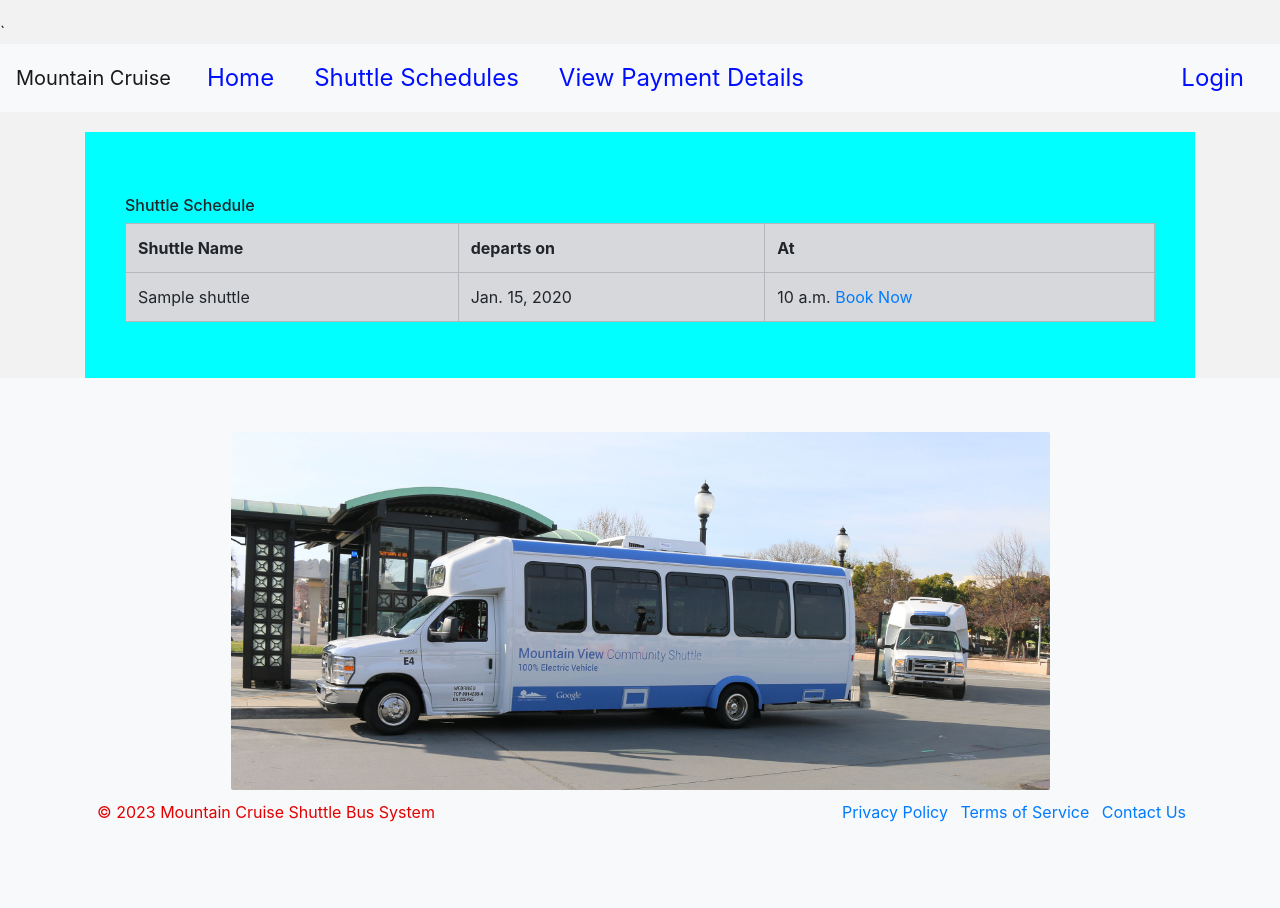
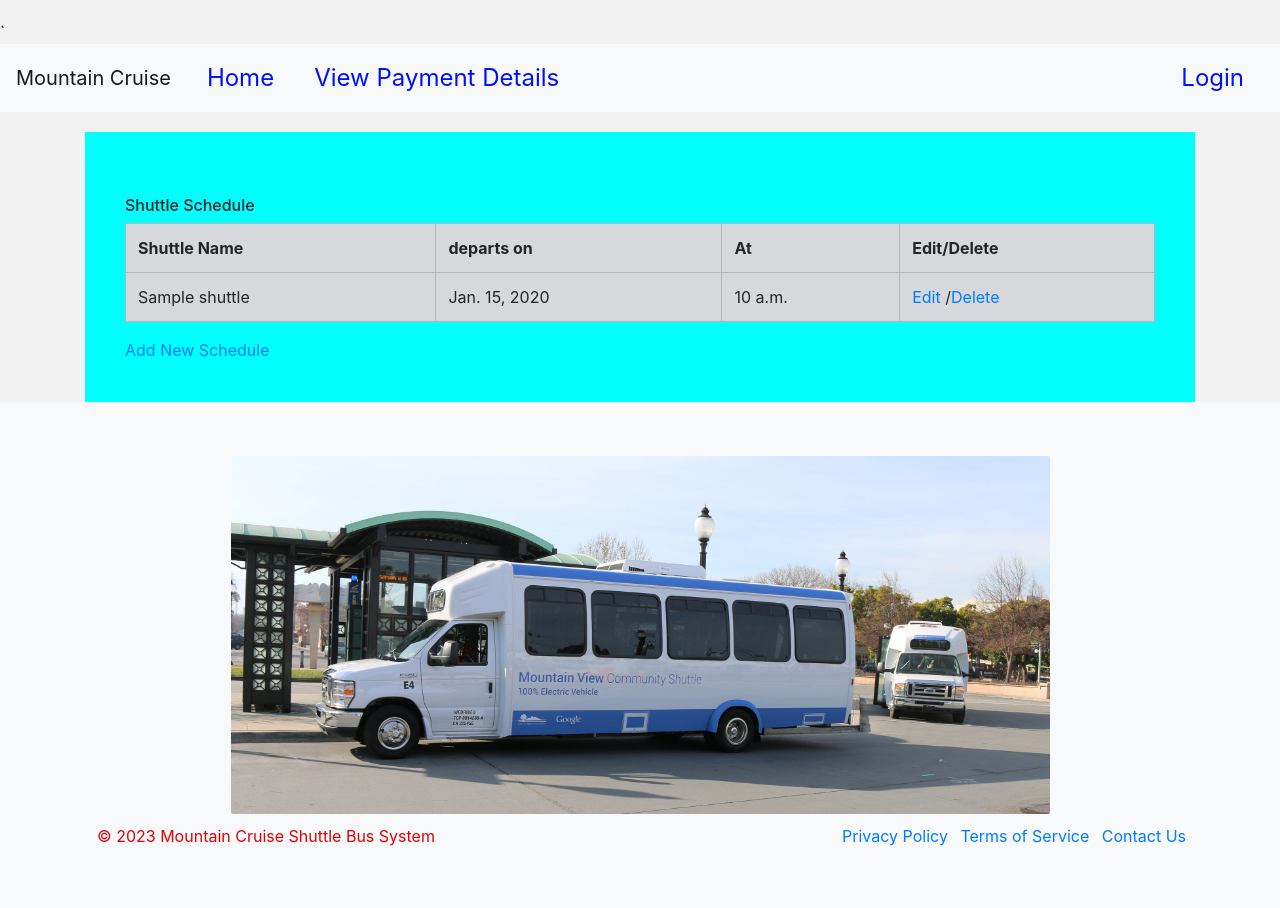
Before and after one commit to sumarkan/ISQA-WebDev-Group4-Project, a Django app: page /schedule/ in a window 1280 px wide. Before the commit the page ends 822 px from the top, so only its background shows below. Run offline with Django 4.2, Linux system fonts and the light colour scheme; tables that the repository leaves empty hold one stand-in row (values such as "Sample post"); some libraries are stand-ins or nearby versions.

Commit message:
Logic for Schedules
Adding logic for CRUD on Schedules

```diff
--- a/ticketing/templates/schedule_list.html
+++ b/ticketing/templates/schedule_list.html
@@ -8,14 +8,19 @@
             <th>Shuttle Name</th>
             <th> departs on</th>
             <th> At</th>
+            <th> Edit/Delete</th>
         </tr>
         {% for schedule in schedule_list %}
             <tr class="table-secondary">
                 <td>{{ schedule.shuttle_id.name }} </td>
                 <td>{{ schedule.schd_date }}</td>
-                <td>{{ schedule.schd_time }} <a href=""> Book Now </a></td>
+                <td>{{ schedule.schd_time }} </td>
+               <td>
+                        <a href="{% url 'shuttleschedule_update' pk=schedule.pk %}">Edit </a>
+                        /<a href="{% url 'shuttleschedule_delete' pk=schedule.pk %}">Delete </a>
+                </td>
             </tr>
-
         {% endfor %}
     </table>
+    <a href="{% url 'shuttleschedule_create' %}">Add New Schedule</a>
 {% endblock %}
--- a/ticketing/templates/ticketing/base.html
+++ b/ticketing/templates/ticketing/base.html
@@ -46,10 +46,10 @@
                 <li class="nav-item">
                     <a class="nav-link" href="{% url 'shuttle_list' %}">Shuttles</a>
                 </li>
-            {% endif %}
             <li class="nav-item">
                 <a class="nav-link" href="{% url 'schedule_list' %}">Shuttle Schedules</a>
             </li>
+        {% endif %}
             <li class="nav-item">
                 <a class="nav-link" href="{% url 'payment_details_list' %}">View Payment Details</a>
             </li>
--- a/ticketing/urls.py
+++ b/ticketing/urls.py
@@ -20,4 +20,9 @@ urlpatterns = [
     path('password_reset/done/', views.PasswordResetDoneView.as_view(), name='password_reset_done'),
     path('reset/<uidb64>/<token>/', views.PasswordResetConfirmView.as_view(), name='password_reset_confirm'),
     path('reset/done/', views.PasswordResetCompleteView.as_view(), name='password_reset_complete'), # COPIED FROM TUTORIAL
+
+    path('schedule/create/', views.ShuttleScheduleCreate.as_view(), name='shuttleschedule_create'),
+    path('schedule/<uuid:pk>/update/', views.ShuttleScheduleUpdate.as_view(), name='shuttleschedule_update'),
+    path('schedule/<uuid:pk>/delete/', views.shuttleschedule_delete, name='shuttleschedule_delete'),
+
 ]
--- a/ticketing/views.py
+++ b/ticketing/views.py
@@ -10,9 +10,9 @@ from django.core.mail import send_mail
 from django.contrib.auth.models import User
 
 
-
 def index(request):
     return render(request, 'ticketing/index.html')
+
 
 def home(request):
     return render(request, 'ticketing/base.html')
@@ -22,8 +22,10 @@ def shuttle_list(request):
     shuttle_list = Shuttle.objects.all()
     return render(request, 'shuttle_list.html', {'shuttle_list': shuttle_list})
 
+
 class ShuttleListView(generic.ListView):
     model = Shuttle
+
 
 def ticket_list(request):
     ticket_list = Ticket.objects.all()
@@ -86,67 +88,102 @@ def shuttle_delete(request, pk):
         messages.success(request, (shuttle.name + ' cannot be deleted, Shuttle does not exists'))
 
     return redirect('shuttle_list')
-        # return Ticket.objects.filter(customer=self.request.user).order_by('purchased_date')
+    # return Ticket.objects.filter(customer=self.request.user).order_by('purchased_date')
 
 
-
-class MyAccount(LoginRequiredMixin,generic.ListView):
+class MyAccount(LoginRequiredMixin, generic.ListView):
     """Generic class-based view listing tickets purchased by the customer logged in"""
     model = Ticket
     template_name = 'my_account.html'
     paginate_by = 10
 
     def get_queryset(self):
-        return Ticket.objects.filter\
+        return Ticket.objects.filter \
             (customer=self.request.user).order_by('purchased_date')
 
 
-class MyTickets(LoginRequiredMixin,generic.ListView):
+class MyTickets(LoginRequiredMixin, generic.ListView):
     """Generic class-based view listing tickets purchased by the customer logged in"""
     model = Ticket
     template_name = 'my_tickets.html'
     paginate_by = 10
 
     def get_queryset(self):
-        return Ticket.objects.filter\
+        return Ticket.objects.filter \
             (customer=self.request.user).order_by('purchased_date')
+
 
 class PasswordResetView(generic.ListView):
     """Generic class-based view listing tickets purchased by the customer logged in"""
-    model = Ticket #UNSURE ABOUT THIS ************
+    model = Ticket  # UNSURE ABOUT THIS ************
     template_name = 'registration/password_reset_form.html'
     paginate_by = 10
 
     def get_queryset(self):
-        return Ticket.objects.filter\
+        return Ticket.objects.filter \
             (customer=self.request.user).order_by('purchased_date')
+
 
 class PasswordResetDoneView(generic.ListView):
     """Generic class-based view listing tickets purchased by the customer logged in"""
-    model = Ticket #UNSURE ABOUT THIS ************
+    model = Ticket  # UNSURE ABOUT THIS ************
     template_name = 'registration/password_reset_done.html'
     paginate_by = 10
 
     def get_queryset(self):
-        return Ticket.objects.filter\
+        return Ticket.objects.filter \
             (customer=self.request.user).order_by('purchased_date')
+
 
 class PasswordResetConfirmView(generic.ListView):
     """Generic class-based view listing tickets purchased by the customer logged in"""
-    model = Ticket #UNSURE ABOUT THIS ************
+    model = Ticket  # UNSURE ABOUT THIS ************
     template_name = 'registration/password_reset_confirm.html'
     paginate_by = 10
 
     def get_queryset(self):
-        return Ticket.objects.filter\
+        return Ticket.objects.filter \
             (customer=self.request.user).order_by('purchased_date')
+
 
 class PasswordResetCompleteView(generic.ListView):
     """Generic class-based view listing tickets purchased by the customer logged in"""
-    model = Ticket #UNSURE ABOUT THIS ************
+    model = Ticket  # UNSURE ABOUT THIS ************
     template_name = 'registration/password_reset_complete.html'
     paginate_by = 10
 
     def get_queryset(self):
-        return Ticket.objects.filter\
+        return Ticket.objects.filter \
             (customer=self.request.user).order_by('purchased_date')
+
+
+class ShuttleScheduleCreate(CreateView):
+    model = ShuttleSchedule
+    fields = ['schd_time', 'schd_date', 'shuttle_id']
+
+    def form_valid(self, form):
+        post = form.save(commit=False)
+        post.save()
+        return HttpResponseRedirect(reverse('schedule_list'))
+
+
+class ShuttleScheduleUpdate(UpdateView):
+    model = ShuttleSchedule
+    fields = ['schd_time', 'schd_date', 'shuttle_id']
+
+    def form_valid(self, form):
+        post = form.save(commit=False)
+        post.save()
+        return HttpResponseRedirect(reverse('schedule_list'))
+
+
+def shuttleschedule_delete(request, pk):
+    schedule = get_object_or_404(ShuttleSchedule, pk=pk)
+    name = schedule.shuttle_id.name
+    try:
+        schedule.delete()
+        messages.success(request, ('schedule for shuttle with '+name + " has been deleted"))
+    except:
+        messages.success(request, ('schedule for shuttle with '+name + ' cannot be deleted, Shuttle does not exists'))
+
+    return redirect('schedule_list')
```
Also changed, not shown: ticketing/templates/ticketing/shuttleschedule_form.html (added, +15 -0 lines).
